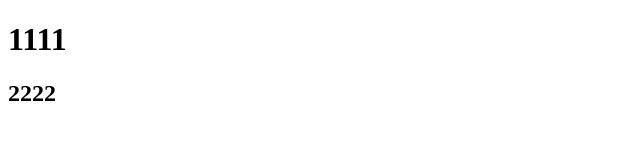
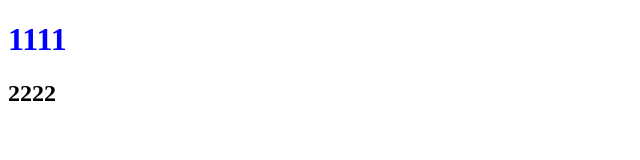
Before and after one commit to BigBossBon/Portfolio, a plain HTML site: page index.html in a window 1280 px wide. Shown: the whole page, without its empty margins (0-640 px from the left). Drawn offline with Linux system fonts and the light colour scheme.

Commit message:
add style

```diff
--- a/index.html
+++ b/index.html
@@ -10,7 +10,7 @@
 </head>
 <body>
     <div>
-        <h1>1111</h1>
+        <h1 style="color:blue;">1111</h1>
         <h2>2222</h2>
     </div>
 </body>
```
